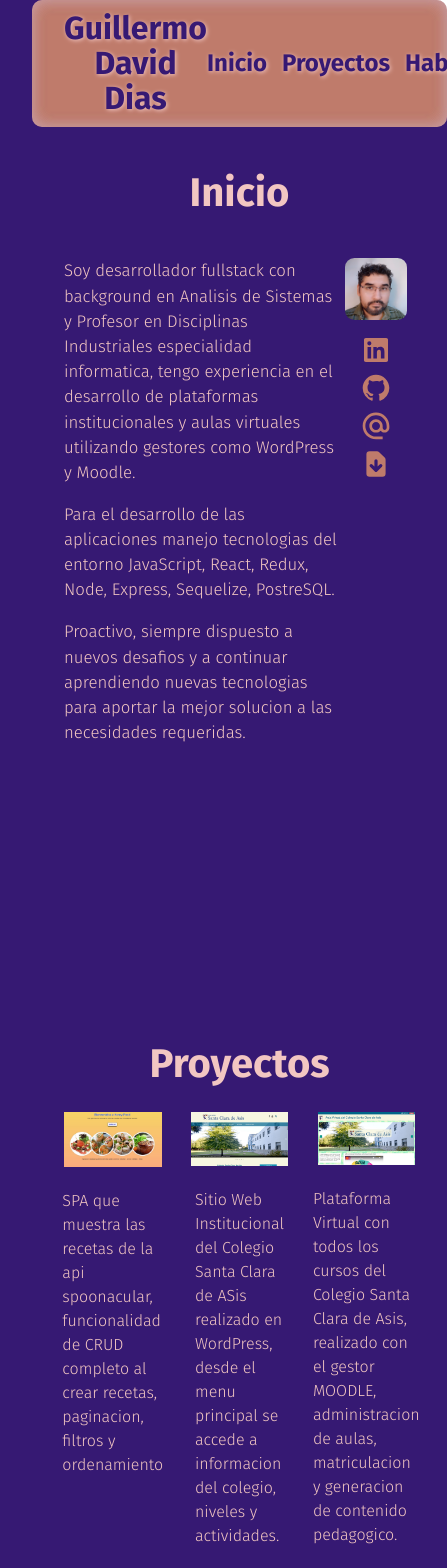
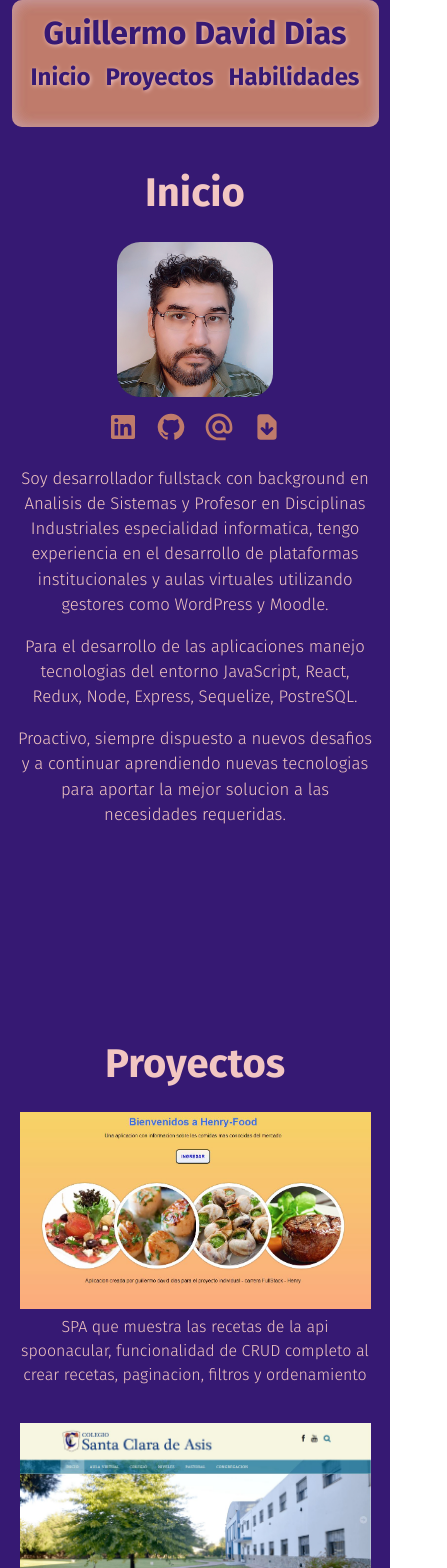
Before and after one commit to GDavidDias/Portfolio, a React (Vite) app in the folder cliente/: page /Home in a window 390 px wide. Shown: the top 1568 px of the page, 447 px wide, since content can reach past the window. Built offline with nearby package versions, Linux system fonts and the light colour scheme.

Commit message:
diseño responsive

```diff
--- a/cliente/src/App.css
+++ b/cliente/src/App.css
@@ -46,3 +46,15 @@ body{
 .read-the-docs {
   color: #888;
 }
+
+
+@media screen and (max-width: 768px) {
+  #root{
+    display: flex;
+    justify-content: center;
+    text-align: center;
+    max-width: 100%;
+    margin-left: 0;
+    margin-right: 0;
+  }
+}
--- a/cliente/src/components/card/Card.module.css
+++ b/cliente/src/components/card/Card.module.css
@@ -29,3 +29,20 @@
     padding-left: 5px;
     padding-right: 5px;
 }
+
+@media screen and (max-width: 768px) {
+    .container{
+        width: auto;
+        height: auto;
+
+    }
+    .imageCard{
+        width: 90%;
+    }
+    .datosCard p{
+        text-align: center;
+        padding-left: 1rem;
+        padding-right: 1rem;
+        margin-top: auto;
+    }
+}
--- a/cliente/src/views/home/Home.jsx
+++ b/cliente/src/views/home/Home.jsx
@@ -52,16 +52,19 @@ const Home = () =>{
                         <img src='../../../assets/imagePerfil/foto_perfil.jpg'></img>
                         <div className={style.iconosFotoInicio}>
                             <a href='https://www.linkedin.com/in/gdd800804/'
+                                target='_blank'
                             ><RiLinkedinBoxFill className={style.iconInicio}/></a>
 
                             <a href='https://github.com/GDavidDias'
+                                target='_blank'
                             ><RiGithubFill className={style.iconInicio}/></a>
 
 
-                            <a href='guillermo.david.dias@gmail.com'
+                            <a href='mailto:guillermo.david.dias@gmail.com'
                             ><MdOutlineAlternateEmail className={style.iconInicio}/></a>
 
-                            <a href=''
+                            <a href='../../../assets/CV/CV - Guillermo David Dias 2023.pdf'
+                                download
                             ><HiDocumentDownload className={style.iconInicio}/></a>
 
                         </div>
--- a/cliente/src/views/home/Home.module.css
+++ b/cliente/src/views/home/Home.module.css
@@ -103,3 +103,36 @@ html{
     margin-left: 0.5rem;
     margin-right: 0.5rem;
 }
+
+@media screen and (max-width: 768px) {
+
+    .container{
+        width: auto;
+        padding-left: 0;
+        padding-right: 0;
+    }
+    .InicioContainer{
+        flex-direction: column-reverse;
+    }
+    .fotoInicio{
+        padding-top: 0;
+        width: auto;
+    }
+    .fotoInicio img{
+        max-width: 40%;
+        max-height: 40%;
+    }
+    .descripcionInicio{
+        width: auto;
+        text-align: center;
+        padding-left: 1rem;
+        padding-right: 1rem;
+    }
+    .Proyectos{
+        height: 100%;
+    }
+    .CardsProyectos{
+        flex-direction: column;
+
+    }
+}
--- a/cliente/src/views/navbar/Navbar.module.css
+++ b/cliente/src/views/navbar/Navbar.module.css
@@ -58,3 +58,22 @@
     text-decoration: none;
     color: black;
 }
+
+@media screen and (max-width: 768px) {
+    .container{
+        flex-direction: column;
+
+        padding-left: 0.5rem;
+        padding-right: 0.5rem;
+    }
+    .menu{
+        margin-left: 0;
+    }
+    .name h1{
+        margin-top: 1rem;
+        margin-bottom: 0.5rem;
+    }
+    .menu h3{
+        margin: 0;
+    }
+}
```
Also changed, not shown: 1 other file (tests, documents, lock files or other folders).
